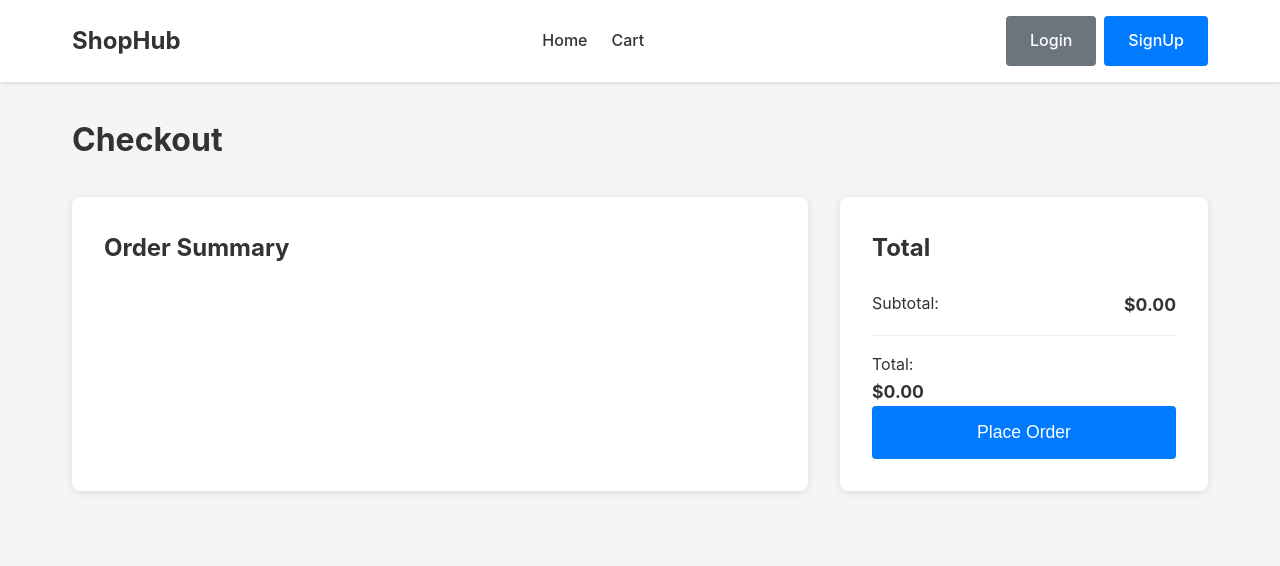
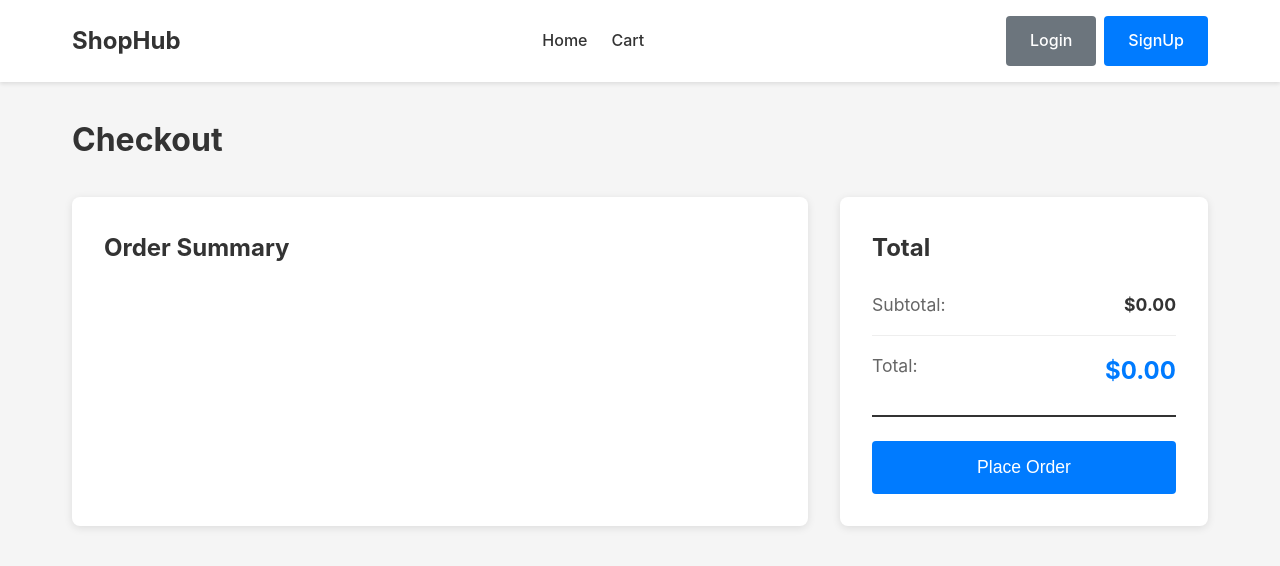
Before and after one commit to nirajmaharjan783/ecommerce-react-course-website, a React (Vite) app: page /checkout in a window 1280 px wide. Shown: the top 566 px of the page. Built offline with nearby package versions, Linux system fonts and the light colour scheme.

Commit message:
Changes spell

```diff
--- a/src/pages/Checkout.jsx
+++ b/src/pages/Checkout.jsx
@@ -30,11 +30,11 @@ export default function Checkout() {
                                     alt={item.product.name}
                                     className="checkout-item-image"
                                 />
-                                <div className="checout-item-details">
+                                <div className="checkout-item-details">
                                     <h3 className="checkout-item-name">{item.product.name}</h3>
                                     <p className="checkout-item-price">${item.product.price} each</p>
                                 </div>
-                                <div className="chechout-item-controls">
+                                <div className="checkout-item-controls">
                                     <div className="quantity-controls">
                                         <button className="quantity-btn" onClick={() => updateQuantity(item.id, item.quantity - 1)}>-</button>
                                         <span className="quantity-value">{item.quantity}</span>
@@ -56,12 +56,12 @@ export default function Checkout() {
                     <div className="checkout-summary">
                         <h2 className="checkout-section-title">Total</h2>
                         <div className="checkout-total">
-                            <p className="chceckout-total-label">Subtotal:</p>
+                            <p className="checkout-total-label">Subtotal:</p>
                             <p className="checkout-total-value">${total.toFixed(2)}</p>
                         </div>
-                        <div className="checkout=total">
-                            <p className="chcekout-total-label">Total:</p>
-                            <p className="checkout-total-value chceckout-total-final">${total.toFixed(2)}</p>
+                        <div className="checkout-total">
+                            <p className="checkout-total-label">Total:</p>
+                            <p className="checkout-total-value checkout-total-final">${total.toFixed(2)}</p>
                         </div>
                         <button className="btn btn-primary btn-large btn-block" onClick={PlaceOrder}>Place Order</button>
                     </div>
```
